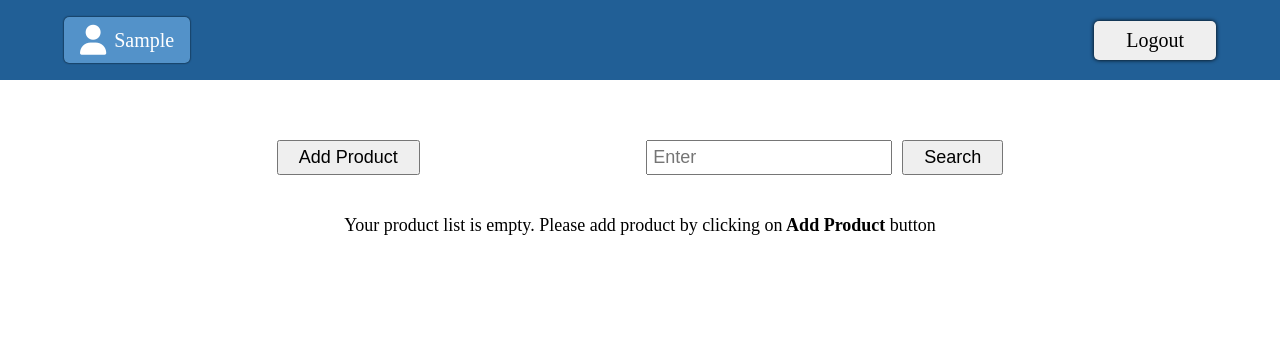
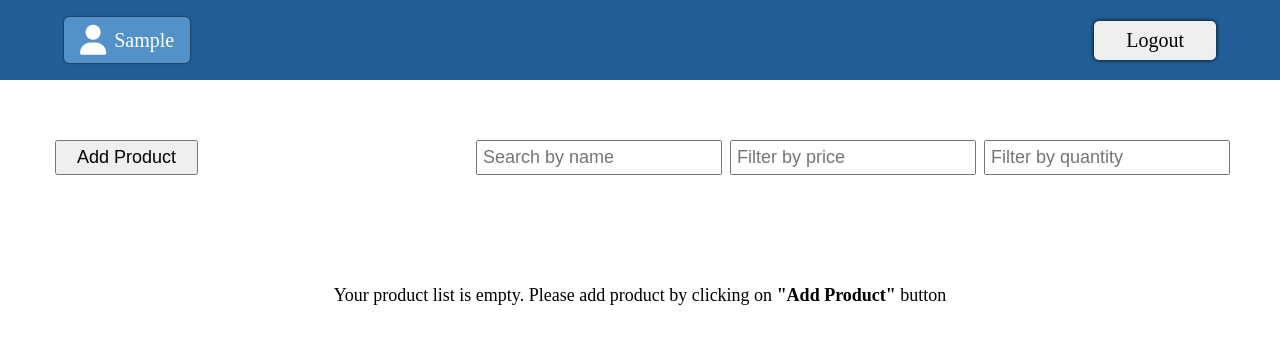
Before and after one commit to chithranjan510/bid-on-homes, a React (Create React App) app: page /login in a window 1280 px wide. Both pictures are taken after typing "Sample", "name@example.com" into the empty fields and a click on the button "Submit". Shown: the top 344 px of the page. Built offline with nearby package versions, Linux system fonts and the light colour scheme.

Commit message:
added feature to search and filter products by name, price and quantity

```diff
--- a/src/components/ProductList.js
+++ b/src/components/ProductList.js
@@ -15,7 +15,23 @@ const ProductList = (props) => {
     props.edit(true, props.product);
   };
 
+  const nameSearch = props.product.name.includes(
+    props.searchAndFilterInputValue.name
+  );
+
+  const priceSearch = props.product.price
+    .toString()
+    .includes(props.searchAndFilterInputValue.price);
+
+  const quantitySearch = props.product.quantity
+    .toString()
+    .includes(props.searchAndFilterInputValue.quantity);
+
+  // console.log(nameSearch, priceSearch, quantitySearch);
+
   return (
+    <>
+      {nameSearch && priceSearch && quantitySearch ? (
         <tr className={classes.list}>
           <td>{props.product.name}</td>
           <td>{props.product.description}</td>
@@ -27,6 +43,10 @@ const ProductList = (props) => {
             <button onClick={removeProductHandler}>Remove</button>
           </td>
         </tr>
+      ) : (
+        ''
+      )}
+    </>
   );
 };
 
--- a/src/index.js
+++ b/src/index.js
@@ -1,4 +1,4 @@
-import React from 'react';
+import React, { StrictMode } from 'react';
 import ReactDOM from 'react-dom/client';
 import './index.css';
 import App from './App';
@@ -9,11 +9,13 @@ import store from './store/redux-store';
 
 const root = ReactDOM.createRoot(document.getElementById('root'));
 root.render(
-  <BrowserRouter>
-    <Provider store={store}>
-      <App />
-    </Provider>
-  </BrowserRouter>
+  <StrictMode>
+    <BrowserRouter>
+      <Provider store={store}>
+        <App />
+      </Provider>
+    </BrowserRouter>
+  </StrictMode>
 );
 
 // If you want to start measuring performance in your app, pass a function
--- a/src/pages/AddProduct.js
+++ b/src/pages/AddProduct.js
@@ -36,10 +36,10 @@ const AddProduct = () => {
 
   return (
       <form className={classes.form} onSubmit={addProductHandler}>
-        <input type='text' placeholder='Name' required ref={nameRef} />
+        <input type='text' placeholder='Name' ref={nameRef} required/>
         <textarea placeholder='Description' ref={descriptionRef}/>
-        <input type='number' placeholder='Price' step='0.1' ref={priceRef} required/>
-        <input type='number' placeholder='Quantity' step='1' ref={quantityRef} required/>
+        <input type='number' placeholder='Price' min='0.1' step='0.1' ref={priceRef} required/>
+        <input type='number' placeholder='Quantity' min='1' step='1' ref={quantityRef} required/>
         <input type='text' placeholder='Image Url' ref={imageRef}/>
         <div className={classes.button}>
           <button type='submit'>Add Product</button>
--- a/src/pages/Home.js
+++ b/src/pages/Home.js
@@ -1,4 +1,4 @@
-import React, { useState } from 'react';
+import React, { useState, useRef } from 'react';
 import { useNavigate } from 'react-router-dom';
 import { useSelector } from 'react-redux';
 
@@ -10,7 +10,15 @@ import EditProduct from '../components/EditProduct';
 const Home = () => {
   const products = useSelector((state) => state.product.products);
   const [editProduct, setEditproduct] = useState({ show: false, product: {} });
+  const [searchAndFilterInput, setSearchAndFilterInput] = useState({
+    name: '',
+    price: '',
+    quantity: '',
+  });
   const navigate = useNavigate();
+  const nameRef = useRef();
+  const priceRef = useRef();
+  const quantityRef = useRef();
 
   const addProductHandler = () => {
     navigate('/add-product');
@@ -25,8 +33,18 @@ const Home = () => {
       key={Math.random().toString()}
       product={product}
       edit={editProductHandler}
+      searchAndFilterInputValue={searchAndFilterInput}
     />
   ));
+
+  const searchAndFilterHandler = () => {
+    // console.log(nameRef.current.value, priceRef.current.value, quantityRef.current.value)
+    setSearchAndFilterInput({
+      name: nameRef.current.value,
+      price: priceRef.current.value,
+      quantity: quantityRef.current.value,
+    });
+  };
 
   return (
     <div className={classes.container}>
@@ -35,8 +53,24 @@ const Home = () => {
           <button onClick={addProductHandler}>Add Product</button>
         </div>
         <div className={classes.search}>
-          <input type='text' placeholder='Enter' />
-          <button>Search</button>
+          <input
+            type='text'
+            placeholder='Search by name'
+            onChange={searchAndFilterHandler}
+            ref={nameRef}
+          />
+          <input
+            type='text'
+            placeholder='Filter by price'
+            onChange={searchAndFilterHandler}
+            ref={priceRef}
+          />
+          <input
+            type='text'
+            placeholder='Filter by quantity'
+            onChange={searchAndFilterHandler}
+            ref={quantityRef}
+          />
         </div>
       </div>
       <div className={classes.form}>
@@ -64,7 +98,7 @@ const Home = () => {
       ) : (
         <p className={classes.message}>
           Your product list is empty. Please add product by clicking on
-          <b> Add Product</b> button
+          <b> "Add Product"</b> button
         </p>
       )}
     </div>
--- a/src/pages/Home.module.css
+++ b/src/pages/Home.module.css
@@ -5,19 +5,12 @@
 .head {
   display: flex;
   align-items: center;
-  justify-content: space-evenly;
+  justify-content: space-between;
   margin-bottom: 30px;
 }
 
 .form {
   margin-bottom: 30px;
-}
-
-.search {
-  display: flex;
-  align-items: center;
-  justify-content: space-evenly;
-  gap: 5px;
 }
 
 .add-btn button, .search button{
@@ -26,7 +19,19 @@
   margin: 10px 5px;
 }
 
-.search input {
+.search {
+  display: flex;
+  align-items: center;
+  justify-content: space-evenly;
+  gap: 0.5rem;
+}
+
+.search input{
+  padding: 5px 5px;
+  font-size: 18px;
+}
+
+.filter input {
   padding: 5px 5px;
   font-size: 18px;
 }
@@ -55,4 +60,5 @@
 .message {
   text-align: center;
   font-size: 18px;
+  margin-top: 100px;
 }
```
Lines whose indentation alone changed are shown as unchanged.
